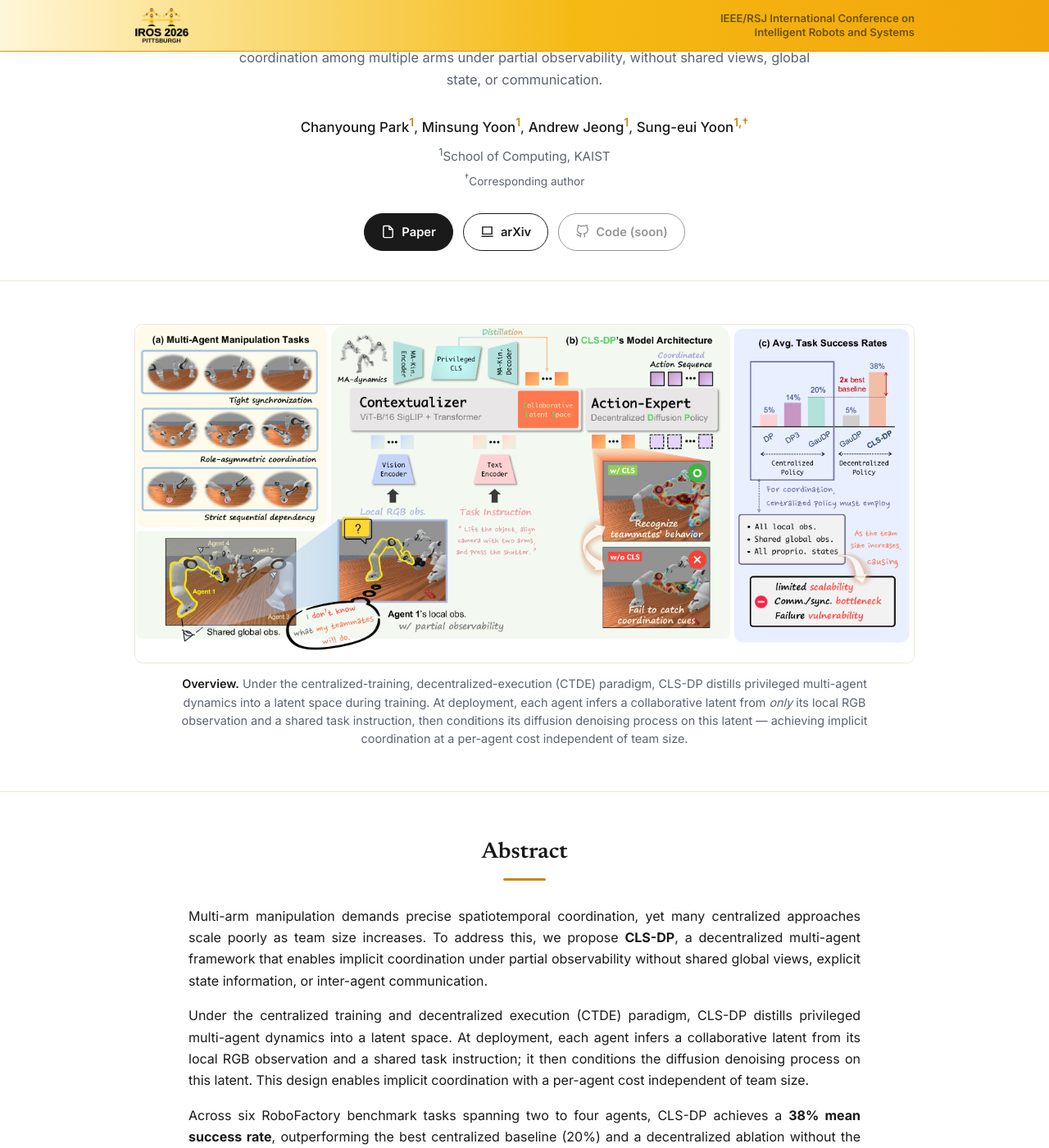
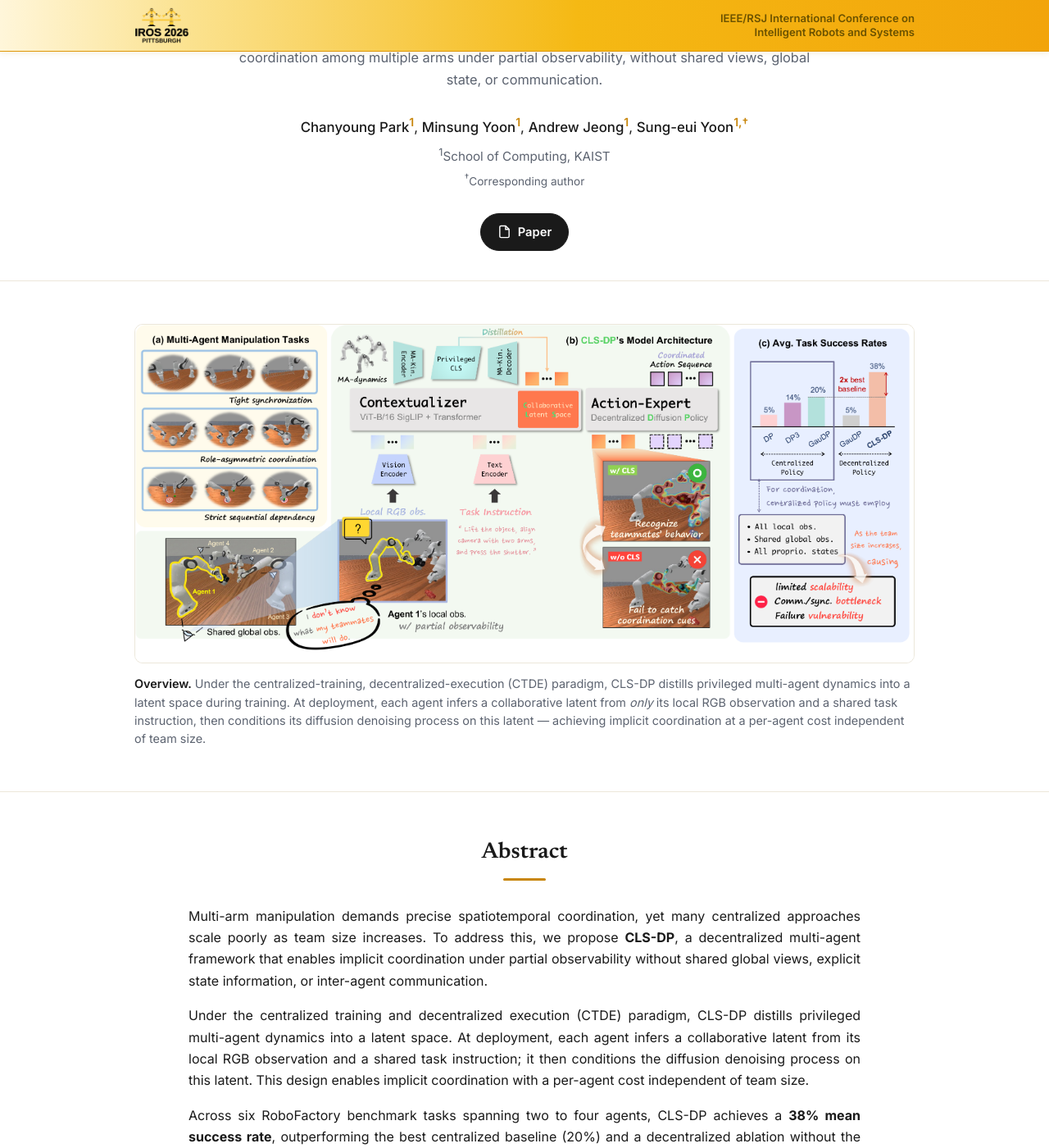
Before and after one commit to cosdeneb/cosdeneb.github.io, a Jekyll site: the page cls-dp/index.html, which Jekyll copies as it is, in a window 1280 px wide and 1400 px high, scrolled down 313 px. Shown: the whole window at 82% size. Built offline with Jekyll 4.4.1, drawn with Linux system fonts in a browser that asks for light colours; some of the changed text lies outside the part shown.

Commit message:
cls-dp: left-align captions, drop z^i notation, simplify hero buttons

```diff
--- a/cls-dp/index.html
+++ b/cls-dp/index.html
@@ -149,8 +149,7 @@
     figure.bordered img { border: 1px solid var(--border); }
     figcaption {
       font-size: 0.9rem; color: var(--muted);
-      margin-top: 14px; text-align: center; line-height: 1.55;
-      max-width: 880px; margin-left: auto; margin-right: auto;
+      margin-top: 14px; text-align: left; line-height: 1.55;
     }
     .figcap-strong { color: var(--fg); font-weight: 600; }
 
@@ -251,17 +250,9 @@
       <div class="corres"><sup>&dagger;</sup>Corresponding author</div>
 
       <div class="btns">
-        <a class="btn" href="static/cls-dp-paper.pdf">
+        <a class="btn" href="https://arxiv.org/abs/2606.22982">
           <svg viewBox="0 0 24 24" fill="none" stroke="currentColor" stroke-width="2"><path d="M14 2H6a2 2 0 0 0-2 2v16a2 2 0 0 0 2 2h12a2 2 0 0 0 2-2V8z"/><path d="M14 2v6h6"/></svg>
           Paper
-        </a>
-        <a class="btn secondary" href="https://arxiv.org/abs/2606.22982">
-          <svg viewBox="0 0 24 24" fill="none" stroke="currentColor" stroke-width="2"><path d="M4 4h16v12H4z"/><path d="M2 20h20"/></svg>
-          arXiv
-        </a>
-        <a class="btn secondary disabled" href="#">
-          <svg viewBox="0 0 24 24" fill="none" stroke="currentColor" stroke-width="2"><path d="M9 19c-5 1.5-5-2.5-7-3m14 6v-3.87a3.37 3.37 0 0 0-.94-2.61c3.14-.35 6.44-1.54 6.44-7A5.44 5.44 0 0 0 20 4.77 5.07 5.07 0 0 0 19.91 1S18.73.65 16 2.48a13.38 13.38 0 0 0-7 0C6.27.65 5.09 1 5.09 1A5.07 5.07 0 0 0 5 4.77a5.44 5.44 0 0 0-1.5 3.78c0 5.42 3.3 6.61 6.44 7A3.37 3.37 0 0 0 9 18.13V22"/></svg>
-          Code (soon)
         </a>
       </div>
     </div>
```
Also changed, not shown: other parts of cls-dp/index.html (+2 -2 lines).
